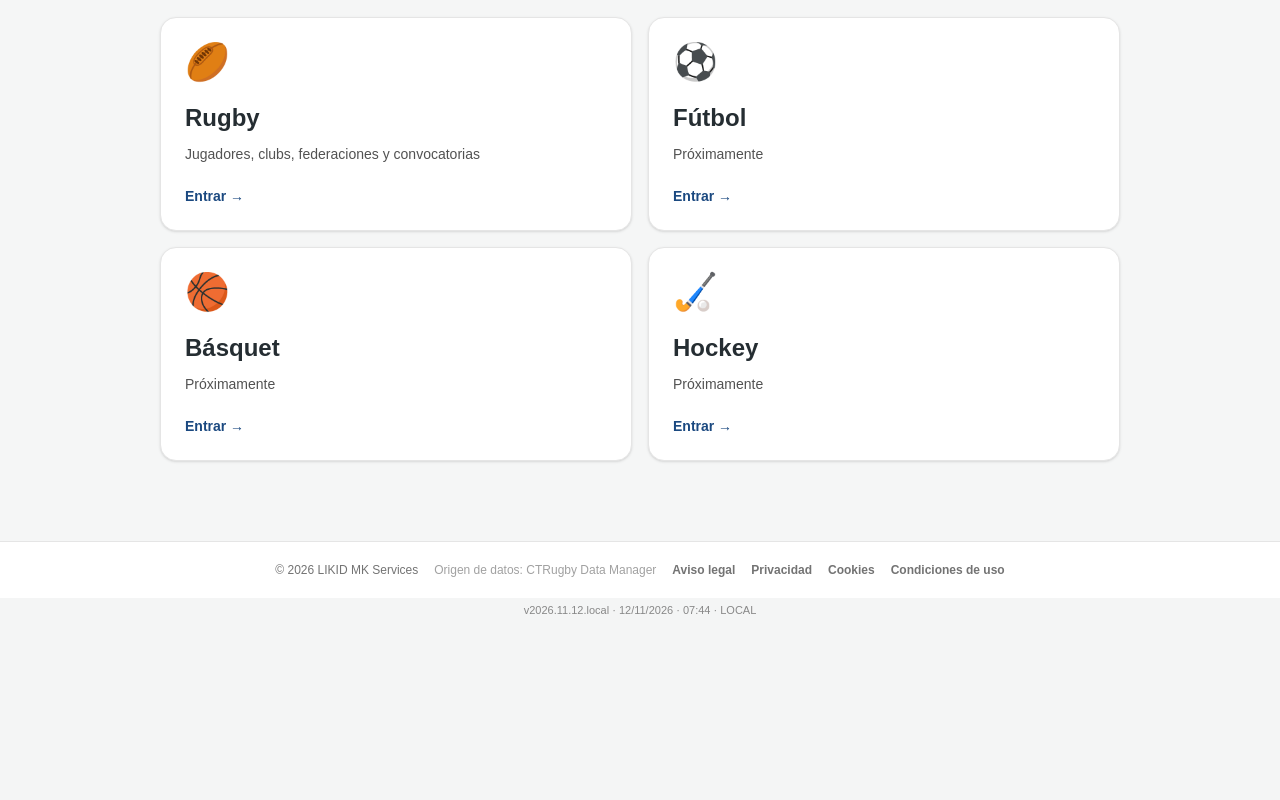
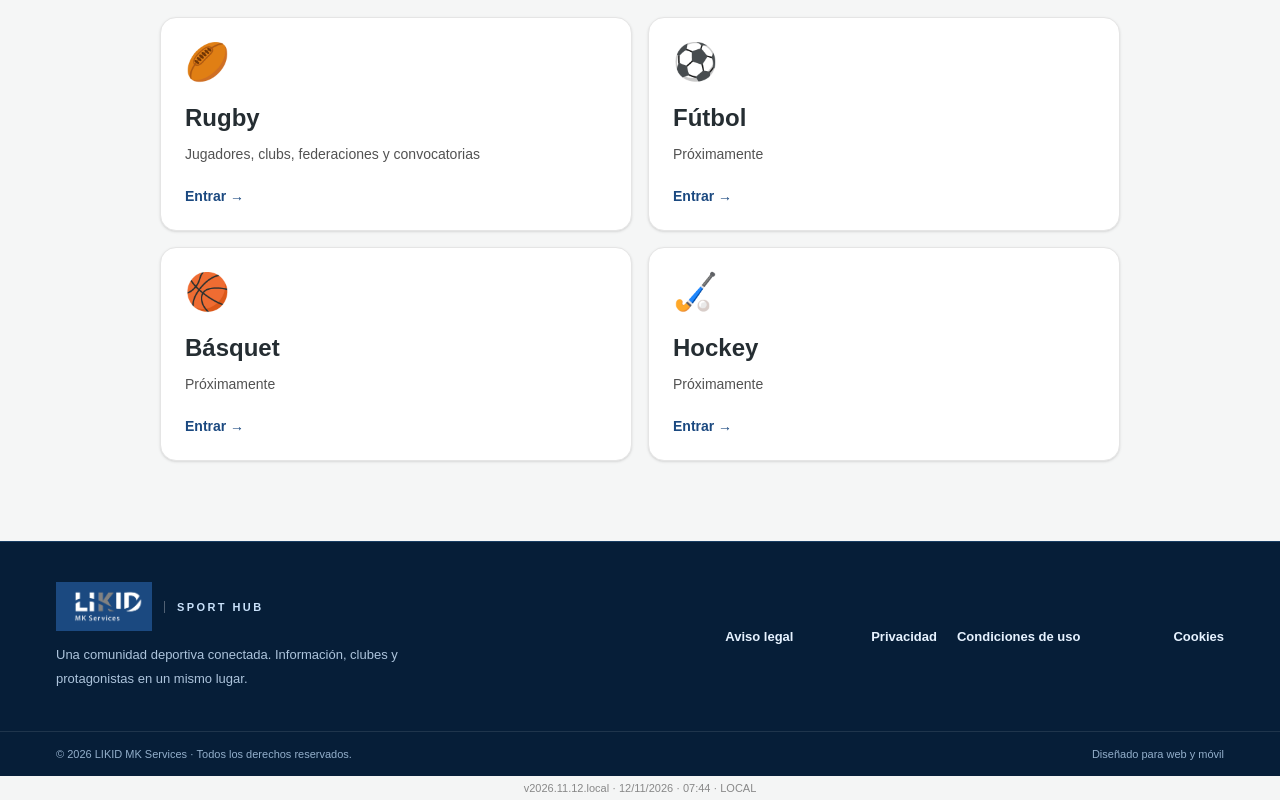
Before and after one commit to lluisbranas-cpu/ctrugby-data-manager-02, a Next.js app: page / in a window 1280 px wide. Shown: the part 380-1180 px from the top of the page. Before the commit the page ends 1002 px from the top, so only its background shows below. Built offline with nearby package versions, Linux system fonts and the light colour scheme; no server answers.

Commit message:
Rediseñar pie legal de LikidHub para web y móvil

```diff
--- a/app/components/legal-footer.tsx
+++ b/app/components/legal-footer.tsx
@@ -1,14 +1,31 @@
 import Link from "@/app/components/sport-link";
+import Image from "next/image";
 
-export function LegalFooter({ dataOrigin }: { dataOrigin: string }) {
-  return <footer className="mt-auto border-t border-neutral-200 bg-white px-4 py-5 text-center text-xs text-neutral-500 sm:px-6">
-    <div className="mx-auto flex max-w-6xl flex-wrap items-center justify-center gap-x-4 gap-y-2">
-      <span>© {new Date().getFullYear()} LIKID MK Services</span>
-      <span className="text-neutral-400">Origen de datos: {dataOrigin}</span>
-      <Link className="font-semibold hover:text-red-700" href="/aviso-legal">Aviso legal</Link>
-      <Link className="font-semibold hover:text-red-700" href="/privacidad">Privacidad</Link>
-      <Link className="font-semibold hover:text-red-700" href="/cookies">Cookies</Link>
-      <Link className="font-semibold hover:text-red-700" href="/condiciones-de-uso">Condiciones de uso</Link>
-    </div>
-  </footer>;
+/** Pie legal común. Los textos jurídicos se mantienen en sus rutas originales. */
+export function LegalFooter({ dataOrigin: _dataOrigin }: { dataOrigin: string }) {
+  return (
+    <footer className="relative z-[1] mt-auto border-t border-[#183d63] bg-[#061e38] text-white" aria-label="Información legal y de la plataforma">
+      <div className="mx-auto grid max-w-[1440px] gap-8 px-5 py-10 sm:px-8 md:grid-cols-[1fr_auto] md:items-center lg:px-14">
+        <div className="space-y-3">
+          <Link href="/" aria-label="LikidHub, volver a inicio" className="inline-flex items-center gap-3 no-underline">
+            <Image src="/likid-logo-inverse.png" alt="LIKID" width={96} height={50} className="h-auto w-[96px] object-contain" />
+            <span className="border-l border-white/30 pl-3 text-[11px] font-extrabold uppercase tracking-[.22em] text-[#c9e1fa]">Sport Hub</span>
+          </Link>
+          <p className="max-w-sm text-[13px] leading-6 text-[#adc4dc]">Una comunidad deportiva conectada. Información, clubes y protagonistas en un mismo lugar.</p>
+        </div>
+        <nav aria-label="Enlaces legales" className="grid grid-cols-2 gap-x-5 gap-y-4 text-[13px] font-semibold sm:grid-cols-4 md:justify-items-end">
+          <Link href="/aviso-legal" className="text-[#e6f2ff] underline-offset-4 transition hover:text-white hover:underline focus-visible:outline-2 focus-visible:outline-offset-4 focus-visible:outline-white">Aviso legal</Link>
+          <Link href="/privacidad" className="text-[#e6f2ff] underline-offset-4 transition hover:text-white hover:underline focus-visible:outline-2 focus-visible:outline-offset-4 focus-visible:outline-white">Privacidad</Link>
+          <Link href="/condiciones-de-uso" className="text-[#e6f2ff] underline-offset-4 transition hover:text-white hover:underline focus-visible:outline-2 focus-visible:outline-offset-4 focus-visible:outline-white">Condiciones de uso</Link>
+          <Link href="/cookies" className="text-[#e6f2ff] underline-offset-4 transition hover:text-white hover:underline focus-visible:outline-2 focus-visible:outline-offset-4 focus-visible:outline-white">Cookies</Link>
+        </nav>
+      </div>
+      <div className="border-t border-white/10">
+        <div className="mx-auto flex max-w-[1440px] flex-wrap items-center justify-between gap-3 px-5 py-4 text-[11px] text-[#93afcb] sm:px-8 lg:px-14">
+          <span>© {new Date().getFullYear()} LIKID MK Services · Todos los derechos reservados.</span>
+          <span>Diseñado para web y móvil</span>
+        </div>
+      </div>
+    </footer>
+  );
 }
```
